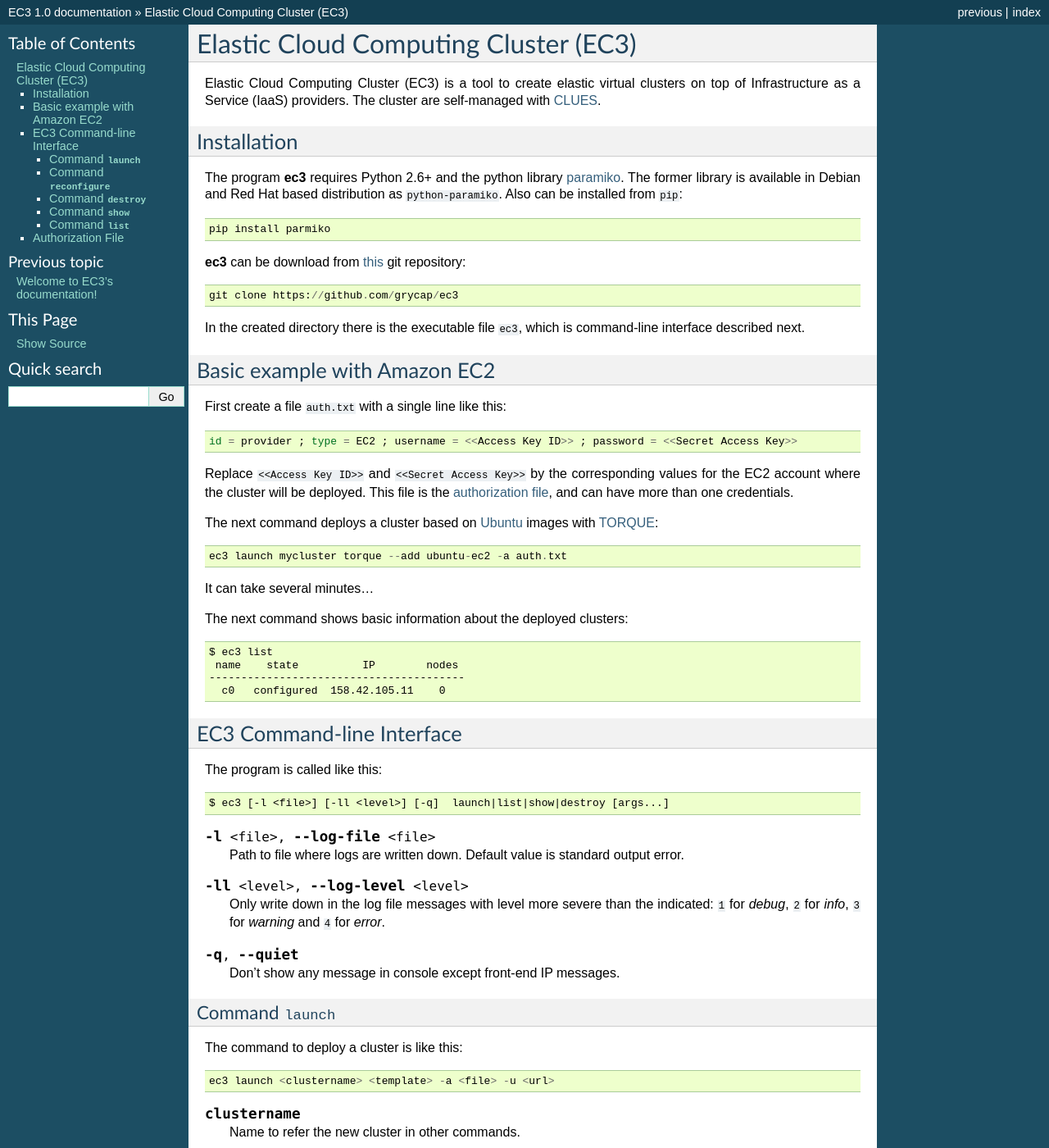
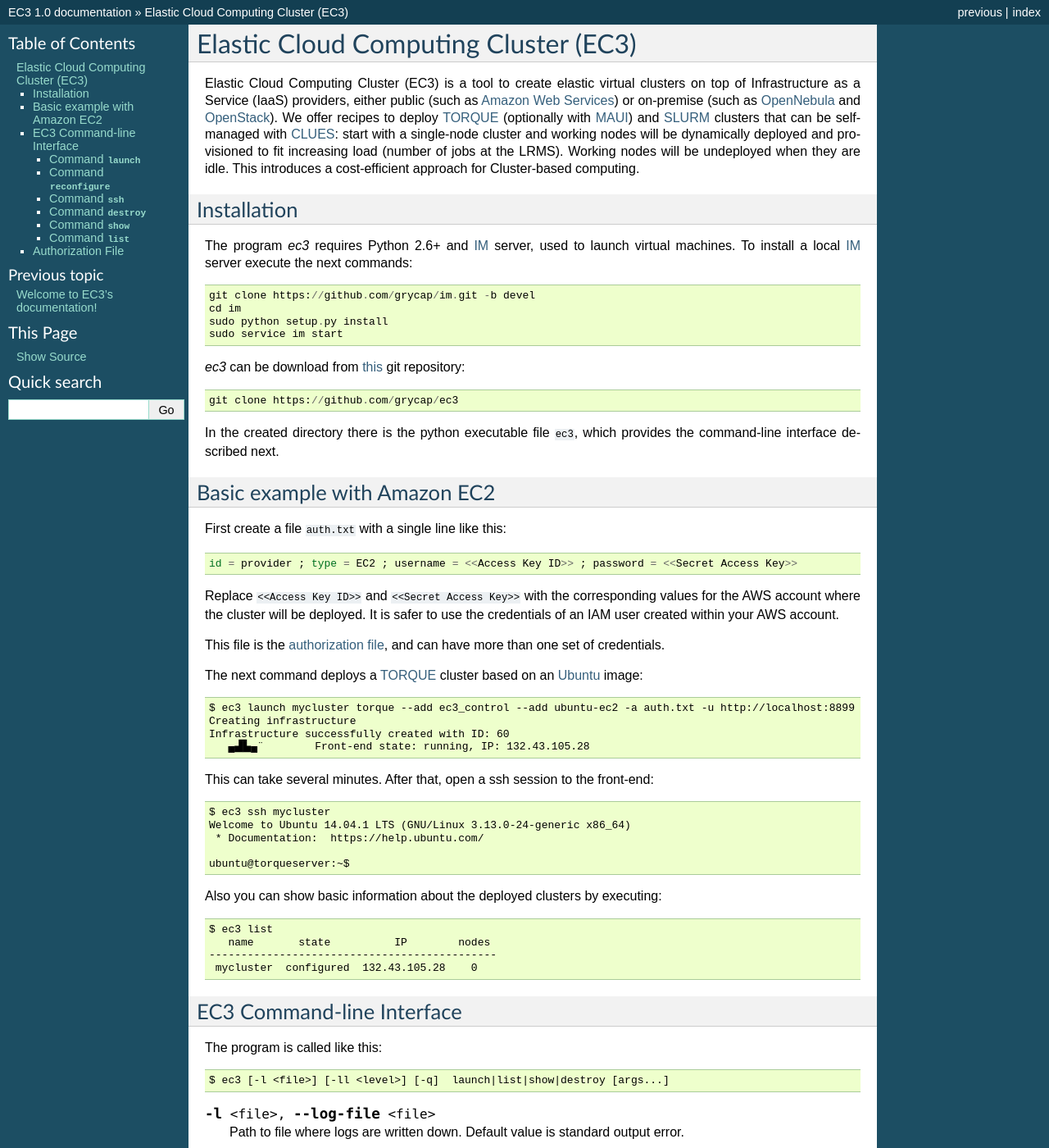
Before and after one commit to grycap/ec3, a Sphinx documentation site: the page built from doc/source/ec3.rst, in a window 1280 px wide and 1400 px high. Shown: the whole window at 82% size. Built offline with Sphinx 7.4.7, drawn with Linux system fonts in a browser that asks for light colours; some of the changed text lies outside the part shown.

Commit message:
Updated documentation.

```diff
--- a/doc/source/ec3.rst
+++ b/doc/source/ec3.rst
@@ -3,25 +3,32 @@ Elastic Cloud Computing Cluster (EC3)
 =====================================
 
 Elastic Cloud Computing Cluster (EC3) is a tool to create elastic virtual clusters on top
-of Infrastructure as a Service (IaaS) providers. The cluster are self-managed with
-`CLUES`_.
+of Infrastructure as a Service (IaaS) providers, either public (such as `Amazon Web Services`_)
+or on-premise (such as `OpenNebula`_ and `OpenStack`_). We offer recipes to deploy `TORQUE`_
+(optionally with `MAUI`_) and `SLURM`_ clusters that can be self-managed with `CLUES`_:
+start with a single-node cluster and working nodes will be dynamically deployed and provisioned
+to fit increasing load (number of jobs at the LRMS). Working nodes will be undeployed when they are idle.
+This introduces a cost-efficient approach for Cluster-based computing.
+
 
 Installation
 ------------
 
-The program :program:`ec3` requires Python 2.6+ and the python library `paramiko
-<http://www.lag.net/paramiko/>`_. The former library is available in Debian and Red Hat
-based distribution as ``python-paramiko``. Also can be installed from ``pip``::
+The program `ec3` requires Python 2.6+ and `IM`_ server, used to launch virtual machines.
+To install a local `IM`_ server execute the next commands::
 
-   pip install parmiko
+    git clone https://github.com/grycap/im.git -b devel
+    cd im
+    sudo python setup.py install
+    sudo service im start
 
-:program:`ec3` can be download from `this <https://github.com/gc3-uzh-ch/elasticluster>`_
+`ec3` can be download from `this <https://github.com/grycap/ec3>`_
 git repository::
 
    git clone https://github.com/grycap/ec3
 
-In the created directory there is the executable file ``ec3``, which is command-line
-interface described next.
+In the created directory there is the python executable file ``ec3``, which provides the
+command-line interface described next.
 
 Basic example with Amazon EC2
 -----------------------------
@@ -30,22 +37,34 @@ First create a file ``auth.txt`` with a single line like this::
 
    id = provider ; type = EC2 ; username = <<Access Key ID>> ; password = <<Secret Access Key>>
 
-Replace ``<<Access Key ID>>`` and ``<<Secret Access Key>>`` by the corresponding values
-for the EC2 account where the cluster will be deployed. This file is the :ref:`authorization
-file <auth-file>`, and can have more than one credentials.
+Replace ``<<Access Key ID>>`` and ``<<Secret Access Key>>`` with the corresponding values
+for the AWS account where the cluster will be deployed. It is safer to use the credentials
+of an IAM user created within your AWS account.
 
-The next command deploys a cluster based on `Ubuntu`_ images with `TORQUE`_::
+This file is the :ref:`authorization file <auth-file>`, and can have more than one set of
+credentials.
 
-   ec3 launch mycluster torque --add ubuntu-ec2 -a auth.txt
+The next command deploys a `TORQUE`_ cluster based on an `Ubuntu`_ image::
 
-It can take several minutes...
+   $ ec3 launch mycluster torque --add ec3_control --add ubuntu-ec2 -a auth.txt -u http://localhost:8899
+   Creating infrastructure
+   Infrastructure successfully created with ID: 60
+      ▄▟▙▄¨        Front-end state: running, IP: 132.43.105.28
 
-The next command shows basic information about the deployed clusters::
+This can take several minutes. After that, open a ssh session to the front-end::
+
+   $ ec3 ssh mycluster
+   Welcome to Ubuntu 14.04.1 LTS (GNU/Linux 3.13.0-24-generic x86_64)
+    * Documentation:  https://help.ubuntu.com/
+
+   ubuntu@torqueserver:~$
+
+Also you can show basic information about the deployed clusters by executing::
 
     $ ec3 list
-     name    state          IP        nodes
-    ----------------------------------------
-      c0   configured  158.42.105.11    0
+       name       state          IP        nodes
+    ---------------------------------------------
+     mycluster  configured  132.43.105.28    0
 
 EC3 Command-line Interface
 --------------------------
@@ -141,6 +160,19 @@ Command ``reconfigure``
 
 .. program:: ec3 reconfigure
 
+Command ``ssh``
+^^^^^^^^^^^^^^^
+
+   The command opens a SSH session into the infrastructure front-end::
+
+      ec3 ssh <clustername>
+
+.. program:: ec3 ssh
+
+.. option:: --show-only
+
+    Print the command line to invoke SSH and exit.
+
 Command ``destroy``
 ^^^^^^^^^^^^^^^^^^^
 
@@ -223,3 +255,7 @@ Values can contain "=", and "\\n" is replaced by carriage return. The available
 .. _`SLURM`: http://slurm.schedmd.com/
 .. _`Scientific Linux`: https://www.scientificlinux.org/
 .. _`Ubuntu`: http://www.ubuntu.com/
+.. _`OpenNebula`: http://www.opennebula.org/
+.. _`OpenStack`: http://www.openstack.org/
+.. _`Amazon Web Services`: https://aws.amazon.com/
+.. _`IM`: https://github.com/grycap/im
```
